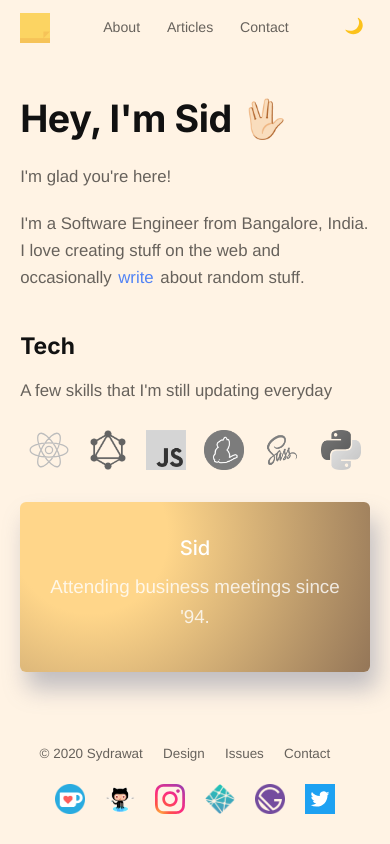
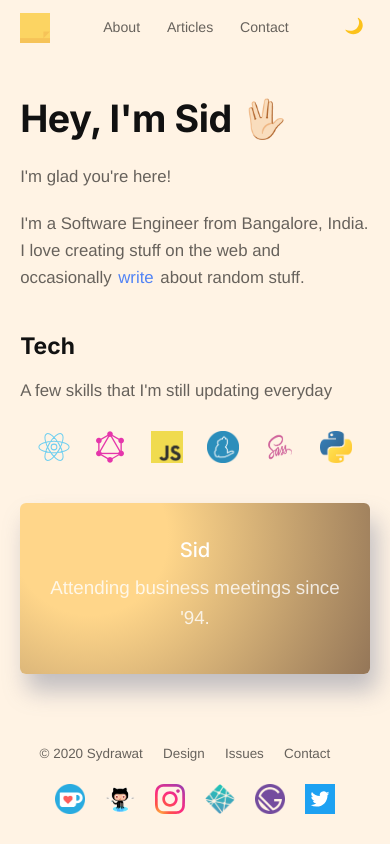
Before and after one commit to sydrawat01/sydrawat.dev, a Gatsby site: page / in a window 390 px wide. Built offline with nearby package versions, Linux system fonts and the light colour scheme; Gatsby itself is replaced by a stand-in of ours.

Commit message:
:iphone: (icons) removed grayscale effect from icons.
Closes #8

```diff
--- a/src/pages/index.jsx
+++ b/src/pages/index.jsx
@@ -30,12 +30,24 @@
             A few skills that I'm still updating everyday
           </p>
           <div className="skills">
+            <a href="https://reactjs.org" target="_blank" rel="noopener noreferrer">
               <img src={reactjs} alt="react" title="ReactJS"/>
+            </a>
+            <a href="https://graphql.org" target="_blank" rel="noopener noreferrer">
               <img src={graphql} alt="gql" title="GraphQL"/>
+            </a>
+            <a href="https://developer.mozilla.org/en-US/docs/Web/JavaScript" target="_blank" rel="noopener noreferrer">
               <img src={javascript} alt="js"  title="Javascript"/>
+            </a>
+            <a href="https://yarnpkg.com" target="_blank" rel="noopener noreferrer">
               <img src={yarn} alt="yarn"  title="Yarn Package Manager"/>
+            </a>
+            <a href="https://sass-lang.com" target="_blank" rel="noopener noreferrer">
               <img src={sass} alt="sass"  title="SASS"/>
+            </a>
+            <a href="https://python.org" target="_blank" rel="noopener noreferrer">
               <img src={python} alt="py"  title="Python"/>
+            </a>
           </div>
         </div>
         <div className="flashcard-section">
--- a/src/styles/base/mixins.scss
+++ b/src/styles/base/mixins.scss
@@ -2,6 +2,18 @@
   =============== */
 
 // Media query for mobile first layout
+@mixin xsmall-breakpoint {
+  @media (max-width: #{$xsmall}) {
+    @content;
+  }
+}
+
+@mixin xmedium-breakpoint {
+  @media (max-width: #{$tablet}) {
+    @content;
+  }
+}
+
 @mixin small-breakpoint {
   @media (min-width: #{$mobile}) {
     @content;
--- a/src/styles/base/variables.scss
+++ b/src/styles/base/variables.scss
@@ -6,12 +6,13 @@
 /* Containers */
 
 $x-small: 720px;
-$small: 800px;
+$small: 768px;
 $medium: 1200px;
 $large: 1300px;
 
 /* Breakpoints */
 
+$xsmall: 375px;
 $mobile: 620px;
 $tablet: $small;
 $desktop: $medium;
--- a/src/styles/components/layout.scss
+++ b/src/styles/components/layout.scss
@@ -170,7 +170,8 @@
 }
 
 .contact-container,
-.setup-container {
+.setup-container,
+.skills {
   display: flex;
   flex-direction: row;
   justify-content: space-evenly;
@@ -183,6 +184,18 @@
     padding: 5px;
     margin: 0 auto;
     justify-content: space-around;
+
+    @include xsmall-breakpoint {
+      filter: grayscale(0);
+      width: 42px;
+      height: 42px;
+    }
+
+    @include xmedium-breakpoint {
+      filter: grayscale(0);
+      width: 42px;
+      height: 42px;
+    }
   }
 
   a:hover {
@@ -197,25 +210,6 @@
   }
 }
 
-.skills {
-  display: flex;
-  flex-direction: row;
-
-  img {
-    filter: grayscale(100%);
-    height: 50px;
-    width: 50px;
-    padding: 5px;
-    margin: 0 auto;
-    justify-content: space-around;
-  }
-
-  img:hover {
-    filter: grayscale(0%);
-    scale: (1.1);
-    cursor: pointer;
-  }
-}
 
 .section {
   margin: 40px 0;
```
Also changed, not shown: src/pages/about.jsx (+4 -4 lines). Lines whose indentation alone changed are shown as unchanged.
